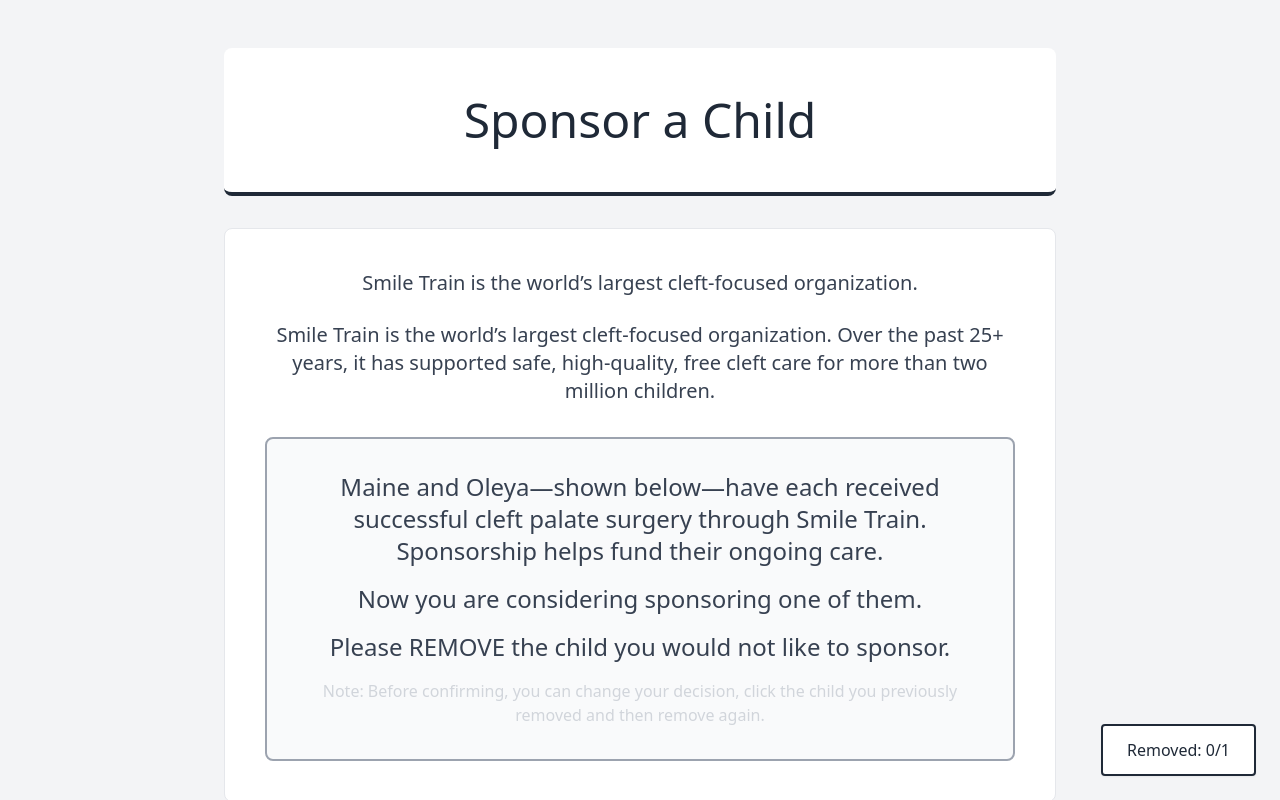
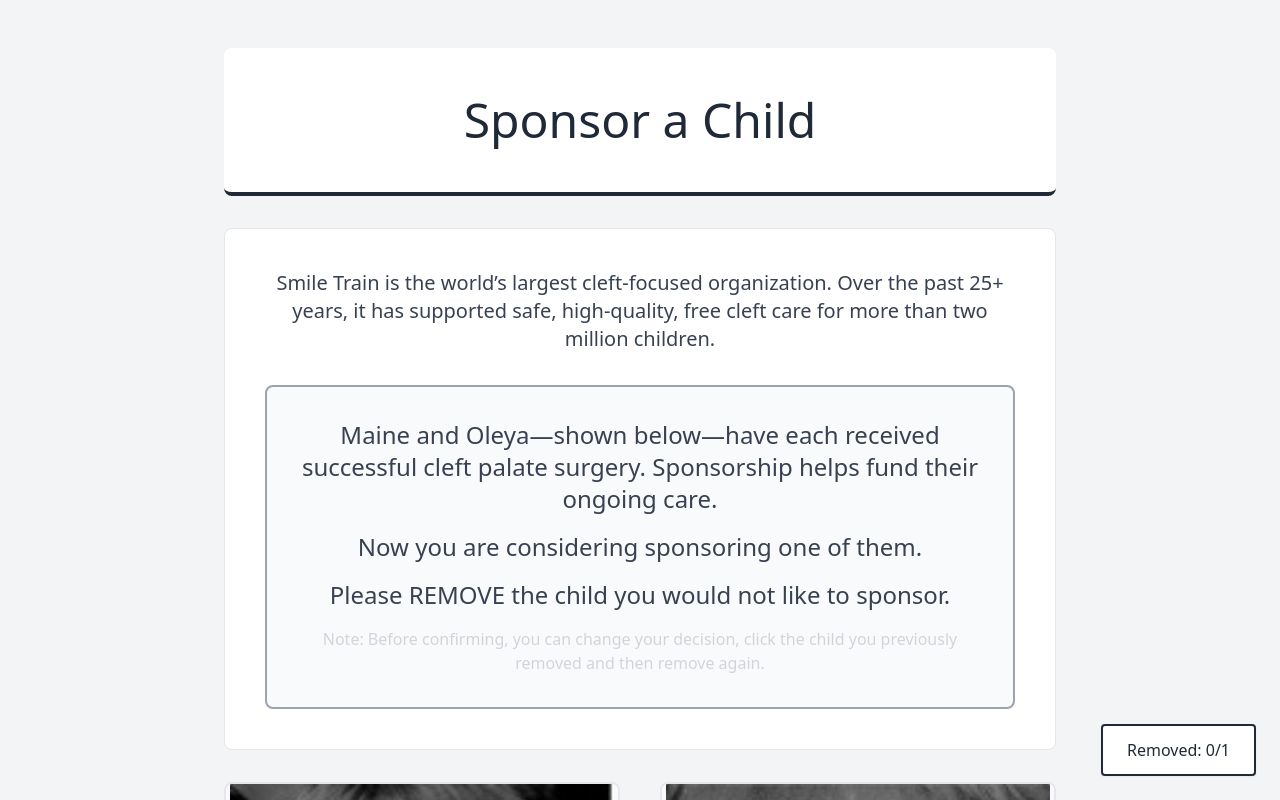
Before and after one commit to NickLauHL/charityrr, a React (Create React App) app: page / in a window 1280 px wide. Shown: the top 800 px of the page. Built offline with nearby package versions, Linux system fonts and the light colour scheme.

Commit message:
Update CharityExperiment.js

```diff
--- a/src/CharityExperiment.js
+++ b/src/CharityExperiment.js
@@ -260,10 +260,6 @@ const ChildSponsorshipExperiment = () => {
             <div className="bg-white rounded-lg p-8 sm:p-10 mb-8 border border-gray-200">
               <div className="text-center space-y-6 text-gray-700 max-w-4xl mx-auto">
                 <p className="text-lg sm:text-xl leading-relaxed font-light">
-                  Smile Train is the world’s largest cleft-focused organization.
-                </p>
-
-                <p className="text-lg sm:text-xl leading-relaxed font-light">
                   Smile Train is the world’s largest cleft-focused organization. Over the past 25+ years, it has supported safe, high-quality, free cleft care for more than two million children.
                 </p>
               </div>
@@ -271,7 +267,7 @@ const ChildSponsorshipExperiment = () => {
               {/* 高亮指示框 */}
               <div className="bg-gray-50 border-2 border-gray-400 rounded-lg p-6 sm:p-8 text-center mt-8">
                 <h3 className="text-gray-700 text-xl sm:text-2xl font-medium mb-4">
-                  Maine and Oleya—shown below—have each received successful cleft palate surgery through Smile Train. Sponsorship helps fund their ongoing care.
+                  Maine and Oleya—shown below—have each received successful cleft palate surgery. Sponsorship helps fund their ongoing care.
                 </h3>
                 <p className="text-gray-700 text-xl sm:text-2xl font-medium mb-4">
                   Now you are considering sponsoring one of them.
```
